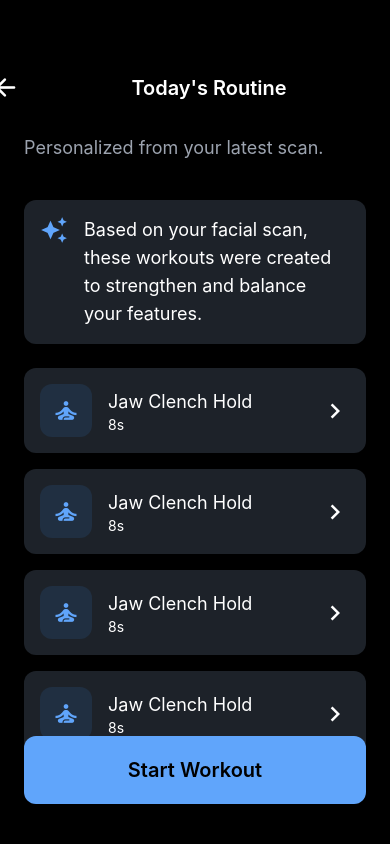
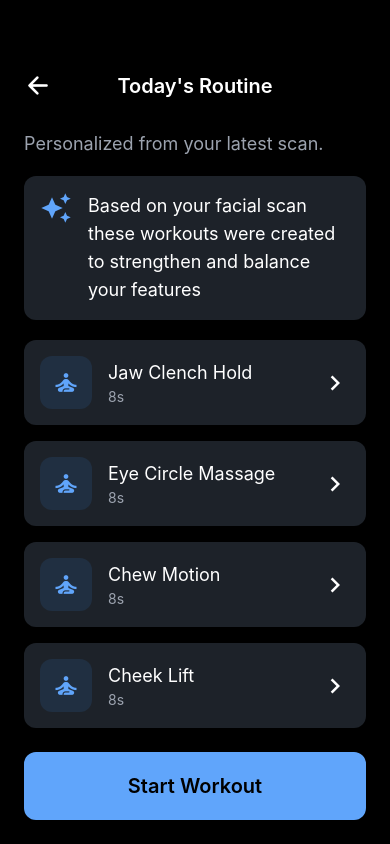
Before and after one commit to AhmedReFu/facesculpt-ai, a React Native app: screen /DailyRoutine in a window 390 px wide. Built offline with nearby package versions, Linux system fonts and the light colour scheme.

Commit message:
fix some issue

```diff
--- a/src/Components/CustomButton.tsx
+++ b/src/Components/CustomButton.tsx
@@ -11,7 +11,7 @@ const CustomButton = ({ name, route }: any) => {
               (navigator as any).navigate(route)
           }
           activeOpacity={0.8}
-          style={tw`bg-[#60A5FB] p-5 my-6 rounded-xl flex-row gap-2 items-center justify-center`}>
+          style={tw`bg-[#60A5FB] p-5 rounded-xl flex-row gap-2 items-center justify-center`}>
           <Text style={tw`text-center text-xl font-semibold`}>{name}</Text>
       </TouchableOpacity>
   )
--- a/src/GymWorkout/DailyRoutine.tsx
+++ b/src/GymWorkout/DailyRoutine.tsx
@@ -3,101 +3,133 @@ import MaterialCommunityIcons from '@expo/vector-icons/MaterialCommunityIcons';
 import { useNavigation } from '@react-navigation/native';
 import { StatusBar } from 'expo-status-bar';
 import React from 'react';
-import { Text, TouchableOpacity, View } from 'react-native';
+import { ScrollView, Text, TouchableOpacity, View } from 'react-native';
 import tw from "twrnc";
 import CustomButton from '../Components/CustomButton';
 
-
-
 const DailyRoutine = () => {
     const navigator = useNavigation();
+
     return (
-      <View style={tw`flex-1 bg-[#000000] px-6`}>
+        <View style={tw`flex-1 bg-[#000000]`}>
             <StatusBar style='light' />
-          <View style={tw`mt-14 flex-1`}>
-              <View style={tw`mb-6`}>
-                  <View style={tw`flex-row items-center justify-center py-4 relative`}>
+            <View style={tw`px-6 mt-14`}>
+                <View style={tw`mb-2`}>
+                    <View style={tw`flex-row items-center py-4`}>
                         <TouchableOpacity
                             onPress={() => navigator.goBack()}
-                          style={tw`right-28`}
+                            style={tw`absolute left-0 z-10`}
                         >
                             <Ionicons name="arrow-back" size={28} color="white" />
                         </TouchableOpacity>
 
-                      <Text style={tw`text-white text-xl font-semibold`}>
+                        <Text style={tw`text-white text-xl font-semibold flex-1 text-center`}>
                             Today's Routine
                         </Text>
                     </View>
+
                     <Text style={tw`text-[#9CA3AF] text-lg mt-4 leading-6`}>
                         Personalized from your latest scan.
                     </Text>
                 </View>
-              <View>
-                  <View style={tw`flex-row  bg-[#1D2229] rounded-xl p-4 my-4`}>
-                      <MaterialIcons name="auto-awesome" size={28} color="#60A5FB" />
-                      <Text style={tw`text-white text-lg  px-4 `}>Based on your facial scan, these workouts were created to strengthen and balance your features.</Text>
             </View>
-                  <TouchableOpacity onPress={() => (navigator as any).navigate('Exercise')} activeOpacity={0.8}>
-                  <View style={tw`flex-row justify-between items-center  bg-[#1D2229] rounded-xl p-4 my-2`}> <View style={tw`flex-row items-center`}>
+
+            <ScrollView
+                style={tw`flex-1 px-6`}
+                showsVerticalScrollIndicator={false}
+            >
+                <View style={tw`flex-row bg-[#1D2229] rounded-xl p-4 my-3`}>
+                    <MaterialIcons name="auto-awesome" size={32} color="#60A5FB" />
+                    <View style={tw`flex-1 pl-4`}>
+                        <Text style={tw`text-white text-lg`}>
+                            Based on your facial scan these workouts were created to strengthen and balance your features
+                        </Text>
+                    </View>
+                </View>
+
+
+                <TouchableOpacity
+
+                    onPress={() => (navigator as any).navigate('Exercise')}
+                    activeOpacity={0.8}
+                >
+                    <View style={tw`flex-row justify-between items-center bg-[#1D2229] rounded-xl p-4 my-2`}>
+                        <View style={tw`flex-row items-center`}>
                             <View style={tw`bg-[#202F41] p-3 rounded-xl mr-4`}>
                                 <MaterialCommunityIcons name="meditation" size={28} color="#60A5FB" />
                             </View>
                             <View>
-                          <Text style={tw`text-white text-lg `}>Jaw Clench Hold</Text>
-                          <Text style={tw`text-white`}>8s</Text>
+                                <Text style={tw`text-white text-lg`}>Jaw Clench Hold</Text>
+                                <Text style={tw`text-[#9CA3AF] text-sm`}>8s</Text>
                             </View>
                         </View>
                         <MaterialIcons name="keyboard-arrow-right" size={30} color="white" />
                     </View>
                 </TouchableOpacity>
-                  <TouchableOpacity onPress={() => (navigator as any).navigate('Exercise')} activeOpacity={0.8}>
-                  <View style={tw`flex-row justify-between items-center  bg-[#1D2229] rounded-xl p-4 my-2`}> <View style={tw`flex-row items-center`}>
+                <TouchableOpacity
+
+                    onPress={() => (navigator as any).navigate('Exercise')}
+                    activeOpacity={0.8}
+                >
+                    <View style={tw`flex-row justify-between items-center bg-[#1D2229] rounded-xl p-4 my-2`}>
+                        <View style={tw`flex-row items-center`}>
                             <View style={tw`bg-[#202F41] p-3 rounded-xl mr-4`}>
                                 <MaterialCommunityIcons name="meditation" size={28} color="#60A5FB" />
                             </View>
                             <View>
-                          <Text style={tw`text-white text-lg `}>Jaw Clench Hold</Text>
-                          <Text style={tw`text-white`}>8s</Text>
+                                <Text style={tw`text-white text-lg`}>Eye Circle Massage</Text>
+                                <Text style={tw`text-[#9CA3AF] text-sm`}>8s</Text>
                             </View>
                         </View>
                         <MaterialIcons name="keyboard-arrow-right" size={30} color="white" />
                     </View>
                 </TouchableOpacity>
-                  <TouchableOpacity onPress={() => (navigator as any).navigate('Exercise')} activeOpacity={0.8}>
-                  <View style={tw`flex-row justify-between items-center  bg-[#1D2229] rounded-xl p-4 my-2`}> <View style={tw`flex-row items-center`}>
+                <TouchableOpacity
+
+                    onPress={() => (navigator as any).navigate('Exercise')}
+                    activeOpacity={0.8}
+                >
+                    <View style={tw`flex-row justify-between items-center bg-[#1D2229] rounded-xl p-4 my-2`}>
+                        <View style={tw`flex-row items-center`}>
                             <View style={tw`bg-[#202F41] p-3 rounded-xl mr-4`}>
                                 <MaterialCommunityIcons name="meditation" size={28} color="#60A5FB" />
                             </View>
                             <View>
-                          <Text style={tw`text-white text-lg `}>Jaw Clench Hold</Text>
-                          <Text style={tw`text-white`}>8s</Text>
+                                <Text style={tw`text-white text-lg`}>Chew Motion</Text>
+                                <Text style={tw`text-[#9CA3AF] text-sm`}>8s</Text>
                             </View>
                         </View>
                         <MaterialIcons name="keyboard-arrow-right" size={30} color="white" />
                     </View>
                 </TouchableOpacity>
-                  <TouchableOpacity onPress={() => (navigator as any).navigate('Exercise')} activeOpacity={0.8}>
-                      <View style={tw`flex-row justify-between items-center  bg-[#1D2229] rounded-xl p-4 my-2`} > <View style={tw`flex-row items-center`}>
+                <TouchableOpacity
+
+                    onPress={() => (navigator as any).navigate('Exercise')}
+                    activeOpacity={0.8}
+                >
+                    <View style={tw`flex-row justify-between items-center bg-[#1D2229] rounded-xl p-4 my-2`}>
+                        <View style={tw`flex-row items-center`}>
                             <View style={tw`bg-[#202F41] p-3 rounded-xl mr-4`}>
                                 <MaterialCommunityIcons name="meditation" size={28} color="#60A5FB" />
                             </View>
                             <View>
-                              <Text style={tw`text-white text-lg `}>Jaw Clench Hold</Text>
-                              <Text style={tw`text-white`}>8s</Text>
+                                <Text style={tw`text-white text-lg`}>Cheek Lift</Text>
+                                <Text style={tw`text-[#9CA3AF] text-sm`}>8s</Text>
                             </View>
                         </View>
                         <MaterialIcons name="keyboard-arrow-right" size={30} color="white" />
                     </View>
                 </TouchableOpacity>
-              </View>
-              <View>
-              </View>
-          </View>
-          <View style={tw`my-4`}>
+
+
+                <View style={tw`h-24`} />
+            </ScrollView>
+
+            <View style={tw`px-6 pb-6 pt-4 bg-[#000000]`}>
                 <CustomButton name="Start Workout" route="Exercise" />
             </View>
         </View>
-  )
-}
+    );
+};
 
-export default DailyRoutine
+export default DailyRoutine;
--- a/src/GymWorkout/Exercise.tsx
+++ b/src/GymWorkout/Exercise.tsx
@@ -2,8 +2,7 @@ import { Ionicons } from '@expo/vector-icons';
 import { useNavigation } from '@react-navigation/native';
 import { StatusBar } from 'expo-status-bar';
 import React from 'react';
-import { Text, TouchableOpacity, View } from 'react-native';
-
+import { ScrollView, Text, TouchableOpacity, View } from 'react-native';
 import tw from "twrnc";
 import CustomButton from '../Components/CustomButton';
 
@@ -30,47 +29,66 @@ const Exercise = () => {
         'Breathe steadily through your nose.',
         'Release slowly and reset posture.',
     ];
+
     return (
-      <View style={tw`flex-1 bg-[#000000] px-6`}>
+        <View style={tw`flex-1 bg-[#000000]`}>
             <StatusBar style='light' />
-          <View style={tw`mt-14 flex-1`}>
-              <View style={tw`mb-6`}>
-                  <View style={tw`flex-row items-center justify-center py-4 relative`}>
+
+            <View style={tw`px-6 mt-14`}>
+                <View style={tw`mb-2`}>
+                    <View style={tw`flex-row items-center py-4`}>
                         <TouchableOpacity
                             onPress={() => navigator.goBack()}
-                          style={tw`right-34`}
+                            style={tw`absolute left-0 z-10`}
                         >
                             <Ionicons name="arrow-back" size={28} color="white" />
                         </TouchableOpacity>
 
-                      <Text style={tw`text-white text-xl font-semibold`}>
-                          Exercise
+                        <Text style={tw`text-white text-xl font-semibold flex-1 text-center`}>
+                            Exercise Details
                         </Text>
                     </View>
                 </View>
-              <Text style={tw`text-white text-2xl my-4`}>Jaw Clench Hold</Text>
-              <View style={tw`bg-[#1D2229] rounded-2xl p-20 flex-row gap-4`}>
-                  <View style={tw``}>
-                      <Ionicons name="image" size={28} color="#60A5FB" />
+                <Text style={tw`text-[#9CA3AF] text-base leading-6`}>
+                    Personalized from your latest scan.
+                </Text>
             </View>
-                  <View ><Text style={tw`text-white text-lg`}>Diagram coming soon</Text></View>
+
+            <ScrollView
+                style={tw`flex-1 px-6`}
+                showsVerticalScrollIndicator={false}
+            >
+                <Text style={tw`text-white text-2xl font-semibold my-4`}>
+                    Jaw Clench Hold
+                </Text>
+
+                <View style={tw`bg-[#1D2229] rounded-2xl p-10 flex-row items-center mb-6`}>
+                    <View style={tw`bg-[#202F41] p-4 rounded-xl mr-4`}>
+                        <Ionicons name="image" size={32} color="#60A5FB" />
                     </View>
-              <View>
-                  <Text style={tw`text-white text-lg my-4`}>How to do it</Text>
+                    <Text style={tw`text-white text-lg`}>
+                        Diagram coming soon
+                    </Text>
                 </View>
-              <View style={tw` rounded-2xl`}>
 
+                <Text style={tw`text-white text-lg font-semibold mb-4`}>
+                    How to do it
+                </Text>
 
+                <View style={tw`mb-6`}>
                     {instructions.map((instruction, index) => (
                         <InstructionItem key={index} text={instruction} />
                     ))}
                 </View>
-          </View>
-          <View style={tw`my-4`}>
+
+                <View style={tw`h-24`} />
+            </ScrollView>
+
+            <View style={tw`px-6 pb-6 pt-4 bg-[#000000]`}>
                 <CustomButton name="Start Exercise" route="Exercise" />
             </View>
         </View>
-  )
-}
+    );
+};
 
-export default Exercise
+export default Exercise;
--- a/src/Home/ChooseGoal.tsx
+++ b/src/Home/ChooseGoal.tsx
@@ -98,7 +98,7 @@ const ChooseGoal = () => {
                 </View>
                 */}
             </View>
-            <View style={tw`pb-8`}>
+            <View style={tw`my-6`}>
                 <CustomButton
                     name="Set My Goals"
                     route="UnlockFacialGym"
--- a/src/Home/FaceMetrics.tsx
+++ b/src/Home/FaceMetrics.tsx
@@ -68,7 +68,9 @@ const FaceMetrics = () => {
               <Text style={tw`text-white text-xl mt-6`}>Next, choose your focus goal</Text>
               <Text style={tw`text-[#9CA3AF] text-[4] my-2`}>We'll tailor a 7-day routine around it. You can change anytime.</Text>
           </View>
-          <CustomButton name="Choose goals" route="ChooseGoal"/>
+          <View style={tw`my-6`}>
+              <CustomButton name="Choose goals" route="ChooseGoal" />
+          </View>
       </View>
 
   )
--- a/src/Home/UnlockFacialGym.tsx
+++ b/src/Home/UnlockFacialGym.tsx
@@ -31,7 +31,6 @@ const PlanItem = ({ title, price, discount, badge, isSelected, onSelect }: PlanP
   >
     <View style={tw`flex-row items-center justify-between`}>
       <View style={tw`flex-row items-center flex-1`}>
-        {/* Radio Button */}
         <View style={tw`w-6 h-6 rounded-full border-2 ${isSelected ? 'border-[#60A5FA]' : 'border-gray-500'
           } items-center justify-center mr-3`}>
           {isSelected && (
@@ -39,7 +38,6 @@ const PlanItem = ({ title, price, discount, badge, isSelected, onSelect }: PlanP
           )}
         </View>
 
-        {/* Plan Details */}
         <View style={tw`flex-1`}>
           <View style={tw`flex-row items-center`}>
             <Text style={tw`text-white text-xl font-bold`}>
@@ -123,21 +121,21 @@ const UnlockFacialGym = () => {
           </Text>
         </View>
         <View>
-          <View style={tw`flex-row items-center gap-4`}>
+          <View style={tw`flex-row items-center gap-4 my-1`}>
             <MaterialIcons name="auto-awesome" size={28} color="#60A5FB" />
-            <Text style={tw`text-[#9CA3AF] text-lg my-2 `}>Adaptive plans</Text>
+            <Text style={tw`text-[#9CA3AF] text-lg  `}>Adaptive plans</Text>
           </View>
-          <View style={tw`flex-row items-center gap-4`}>
+          <View style={tw`flex-row items-center gap-4 my-1`}>
             <MaterialCommunityIcons name="head-cog" size={28} color="#60A5FB" />
-            <Text style={tw`text-[#9CA3AF] text-lg my-2 `}>Al FaceCoach</Text>
+            <Text style={tw`text-[#9CA3AF] text-lg  `}>Al FaceCoach</Text>
           </View>
-          <View style={tw`flex-row items-center gap-4`}>
+          <View style={tw`flex-row items-center gap-4 my-1`}>
             <MaterialCommunityIcons name="chart-timeline-variant-shimmer" size={28} color="#60A5FB" />
-            <Text style={tw`text-[#9CA3AF] text-lg my-2 `}>Private leaderboard</Text>
+            <Text style={tw`text-[#9CA3AF] text-lg `}>Private leaderboard</Text>
           </View>
-          <View style={tw`flex-row items-center gap-4`}>
+          <View style={tw`flex-row items-center gap-4 my-1`}>
             <MaterialIcons name="bar-chart" size={28} color="#60A5FB" />
-            <Text style={tw`text-[#9CA3AF] text-lg my-2 `}>Progress graph</Text>
+            <Text style={tw`text-[#9CA3AF] text-lg `}>Progress graph</Text>
           </View>
 
         </View>
@@ -157,11 +155,13 @@ const UnlockFacialGym = () => {
           ))}
         </View>
 
-        <CustomButton name="Start Free 7-Day Trial" route="DailyRoutine" />
+        <View style={tw`my-4`}>
+          <CustomButton name="Start Free 7-Day Trial" route="DailyRoutine" />
+        </View>
         <Text style={tw`text-white text-center text-lg `} >7-day free trial, cancel anytime.</Text>
         <View style={tw`my-6 `}>
           <Text style={tw`text-[#60A5FBE5]  text-lg `}>Restore Purchases</Text>
-          <Text style={tw`text-white text-lg `}>Cancel anytime. After trial, plan auto-renews. Terms & Privacy</Text>
+          <Text style={tw`text-white text-md `}>Cancel anytime. After trial, plan auto-renews. Terms & Privacy</Text>
         </View>
       </View>
 
```
Also changed, not shown: 1 other file (tests, documents, lock files or other folders). Lines whose indentation alone changed are shown as unchanged.
